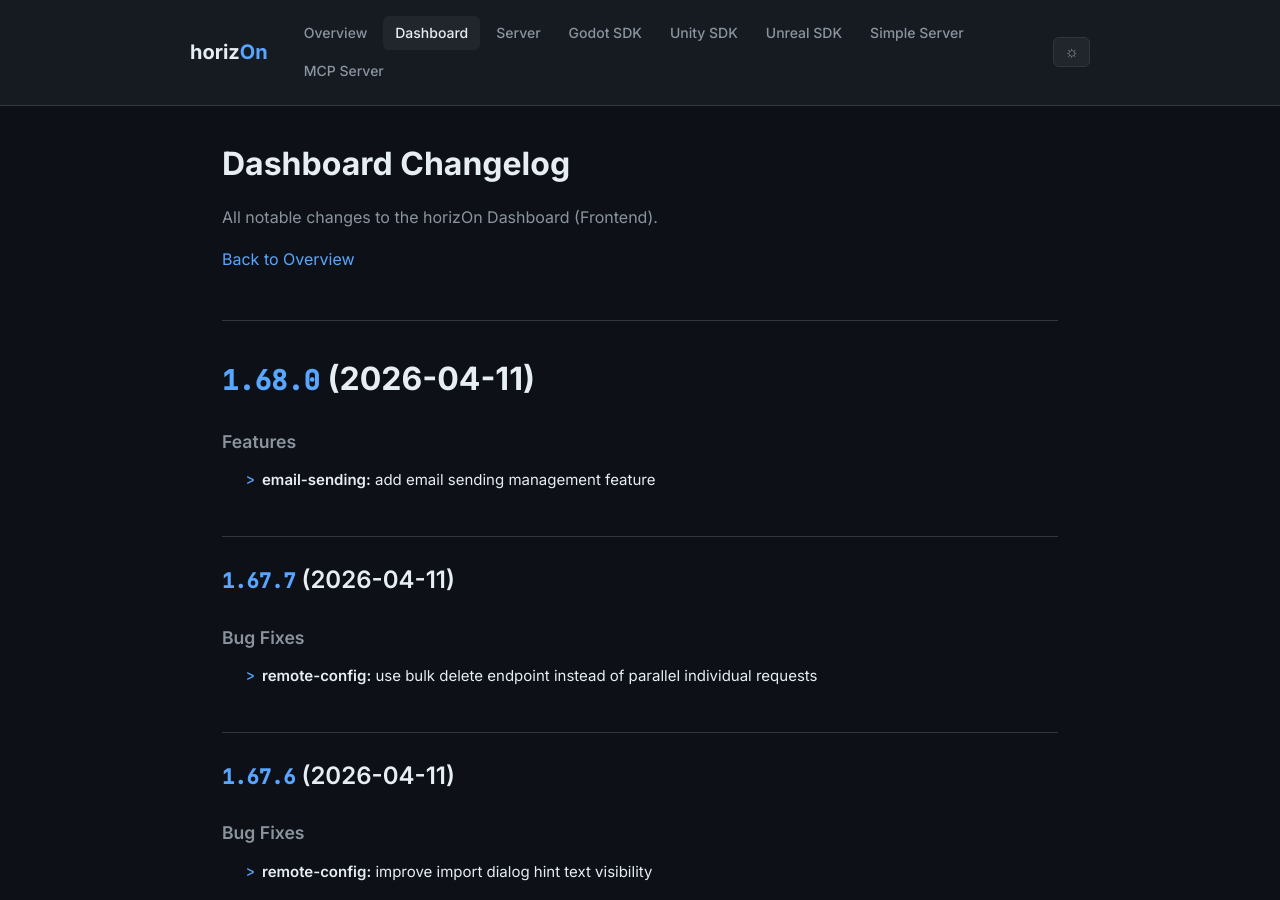
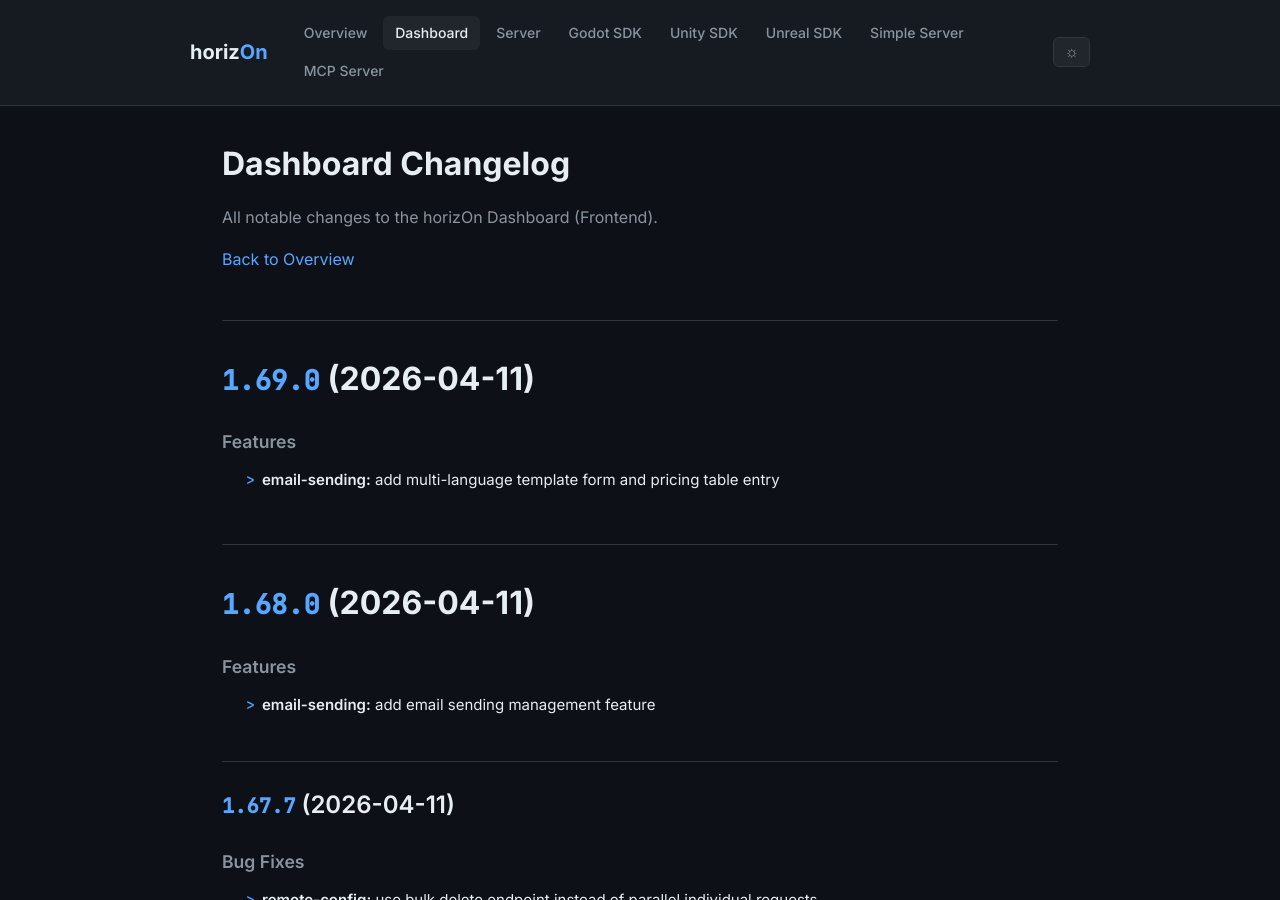
Before and after one commit to ProjectMakersDE/horizOn-Changelog, a Jekyll site: the page built from dashboard-changelog.md, in a window 1280 px wide and 900 px high. Built offline with Jekyll 4.4.1, drawn with Linux system fonts in a browser that asks for light colours.

Commit message:
chore: sync changelogs [skip ci]

```diff
--- a/dashboard-changelog.md
+++ b/dashboard-changelog.md
@@ -8,6 +8,13 @@ title: Dashboard Changelog
 All notable changes to the horizOn Dashboard (Frontend).
 
 [Back to Overview](.)
+
+# [1.69.0](https://github.com/ProjectMakersDE/horizOn-Dashboard/compare/v1.68.0...v1.69.0) (2026-04-11)
+
+
+### Features
+
+* **email-sending:** add multi-language template form and pricing table entry ([8635136](https://github.com/ProjectMakersDE/horizOn-Dashboard/commit/8635136265c2e787e7b3198f6636d2bfa60bfc65))
 
 # [1.68.0](https://github.com/ProjectMakersDE/horizOn-Dashboard/compare/v1.67.7...v1.68.0) (2026-04-11)
 
```
Also changed, not shown: index.md (+1 -1 lines).
